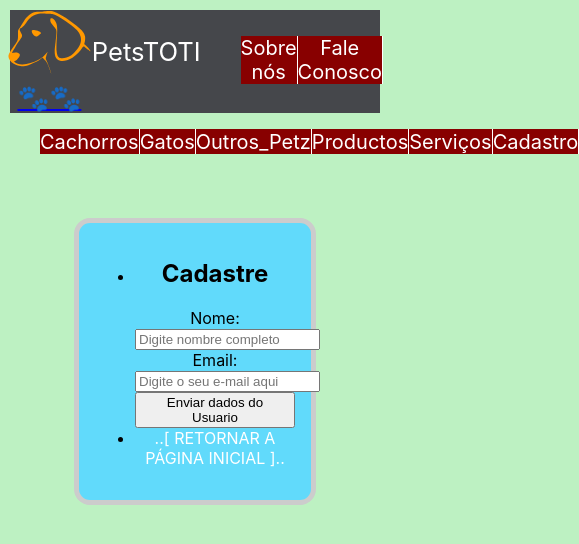
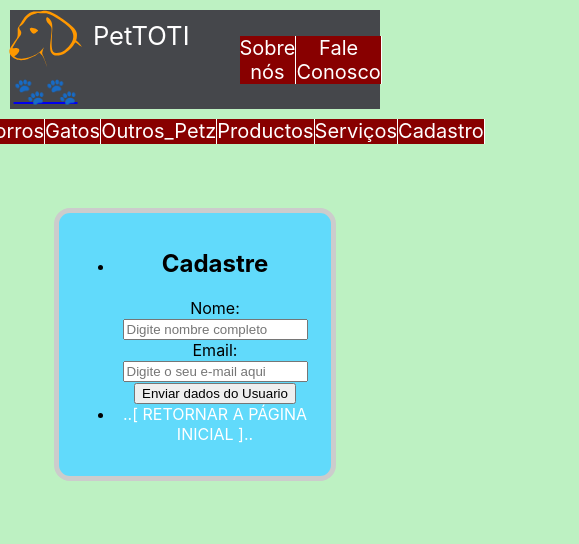
Before and after one commit to Velchael/react-dummydos, a React (Create React App) app: page /react-dummydos/componentes/Condicional in a window 390 px wide. Shown: the top 544 px of the page, 579 px wide, since content can reach past the window. Built offline with nearby package versions, Linux system fonts and the light colour scheme.

Commit message:
atualiza do responsivodos

```diff
--- a/src/App.js
+++ b/src/App.js
@@ -23,14 +23,14 @@ function App() {
 
            <header className="App-header">
             <l1><Link to="/"><img src={logo} className="App-logo" alt="logo" />🐾🐾</Link></l1>
-            <p>PetsTOTI</p>
+            <p className="App-header">PetTOTI</p>
             <ol>
 			       <li className="liuno" ><a className="atres"href="#top">Sobre nós</a></li>
 			       <li className="liuno"><a className="atres"href="#top">Fale Conosco</a></li>
 		        </ol>
 
            </header>
-         <ul className='app-header'>
+         <ul className='App-header'>
           <l1><Link to="/componentes/Apresentação"style={{ textDecoration: 'none' }}></Link></l1>
           <l1 className="liuno"><Link to="/componentes/Cep"className="atres"style={{ textDecoration: 'none' }}>  Cachorros  </Link></l1>
           <l1 className="liuno"><Link to="/componentes/Cadastro"className="atres"style={{ textDecoration: 'none' }}> Gatos </Link></l1>
--- a/src/componentes/Cardanimais.css
+++ b/src/componentes/Cardanimais.css
@@ -194,7 +194,7 @@ body {
   padding-top: 1cm;
   padding-bottom: 300mm;*/
   margin: 0 auto;
-  width: 200px;
+  width: 240px;
   /* bordas do formulário */
   padding: 1em;
   border: 5px solid #CCC;
@@ -247,13 +247,13 @@ body {
 }
 
 .App-logo {
-  color: #000000;
-  height: 17vmin;
+  /*color: #000000;*/
+  height: 15vmin;
   /*pointer-events: none;*/
 }
 .App-header {
   background-color: #45474b;
-  min-height: 10vh;
+  /*min-height: 0vh;*/
   display: flex;
   margin: 10px 10px 10px 10px;
 
```
